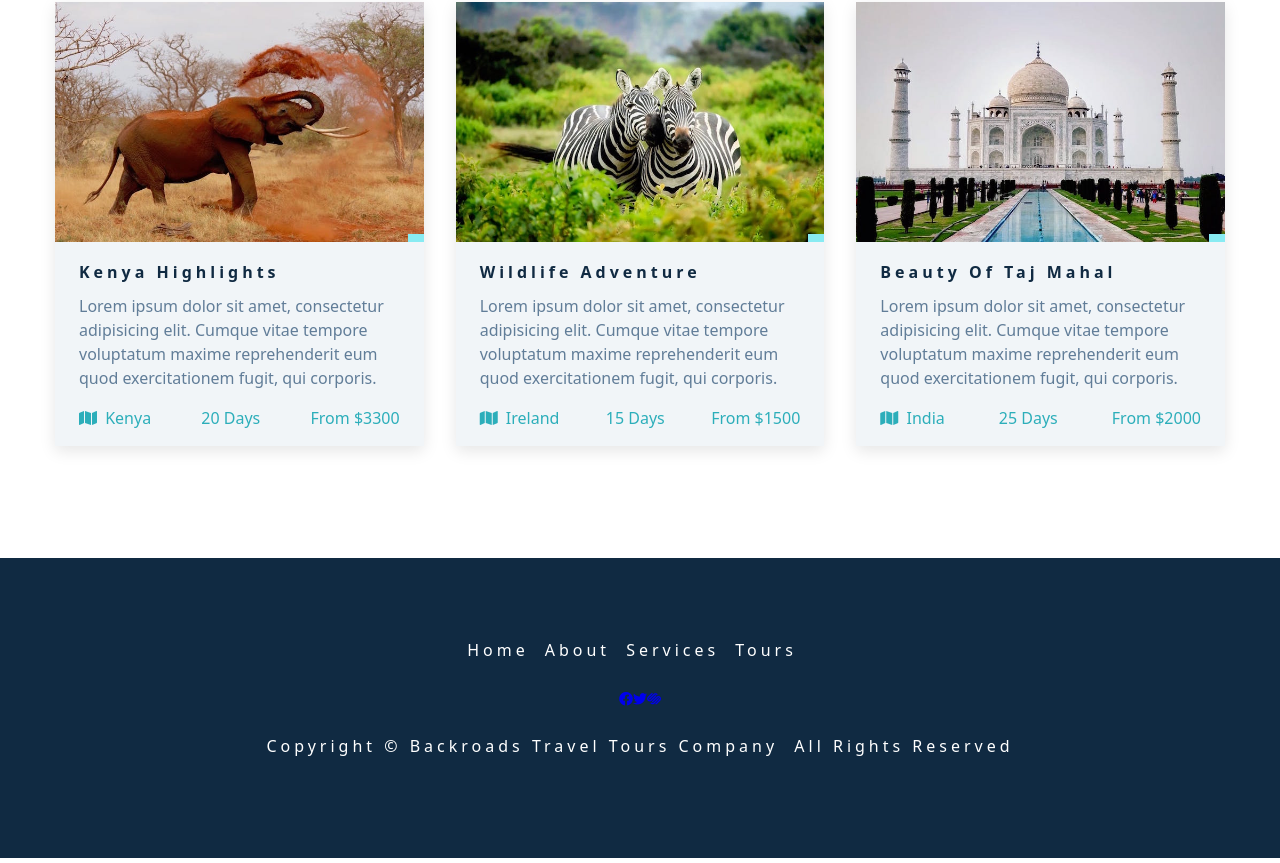
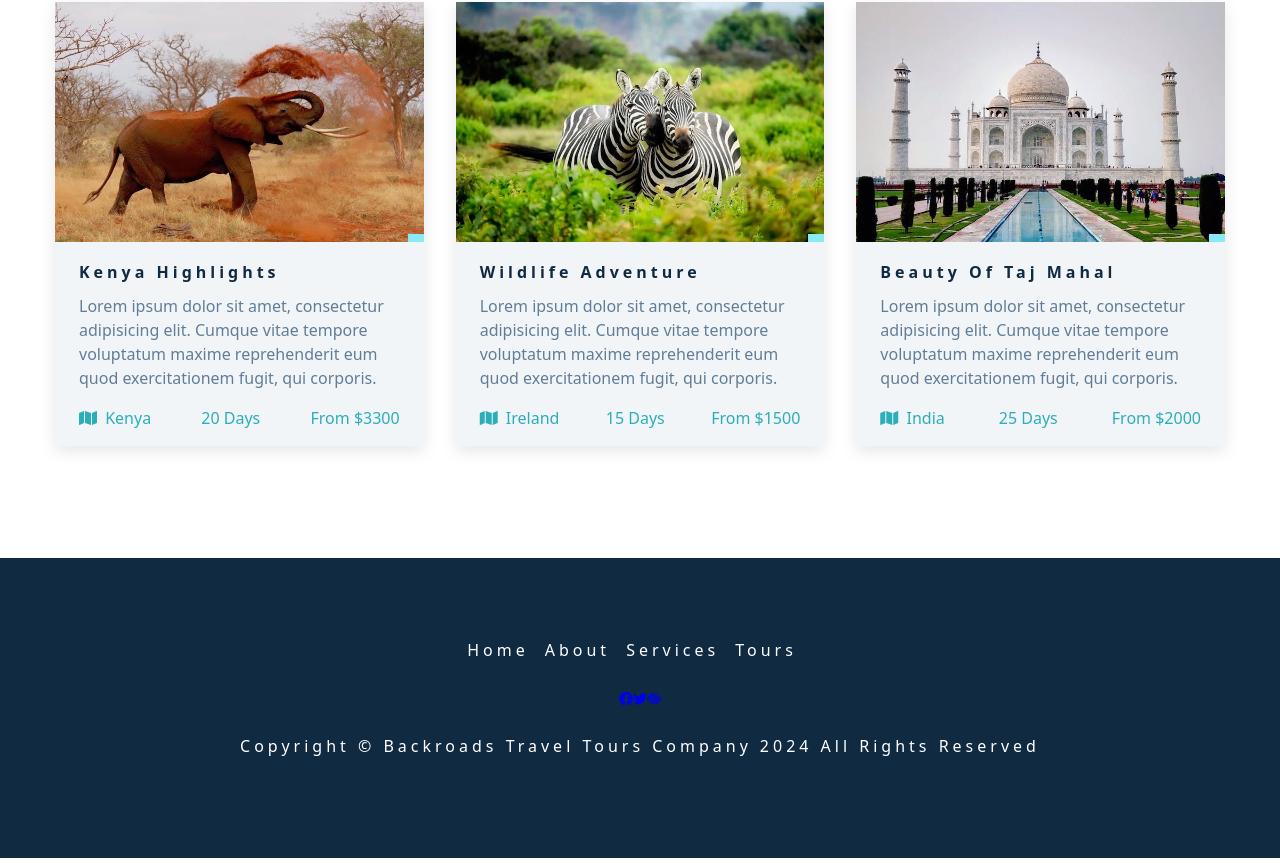
Before and after one commit to Boopalan-d3v/Learn-React, a React (Create React App) app in the folder backroads-app/: page / in a window 1280 px wide. Shown: the part 2561-3424 px from the top of the page. Built offline with nearby package versions, Linux system fonts and the light colour scheme.

Commit message:
add rel=noreferrer if target= blank

```diff
--- a/backroads-app/src/components/About.js
+++ b/backroads-app/src/components/About.js
@@ -28,7 +28,7 @@ export const About = () => {
           quisquam harum nam cumque temporibus explicabo dolorum sapiente odio
           unde dolor?
         </p>
-        <a href="#" className="btn">read more</a>
+        <a href="#about" className="btn">read more</a>
       </article>
     </div>
   </section>
--- a/backroads-app/src/components/Footer.js
+++ b/backroads-app/src/components/Footer.js
@@ -17,7 +17,7 @@ export const Footer = () => {
     {
       SocialLinks.map((link) => {
         return (<li key={link.id}>
-          <a href={link.href} target="_blank" className="nav-icon">
+          <a href={link.href} target="_blank" rel="noreferrer"className="nav-icon">
             <i className={link.className}></i>
           </a>
           </li>)
@@ -26,7 +26,7 @@ export const Footer = () => {
     </ul>
     <p className="copyright">
       copyright &copy; Backroads travel tours company
-      <span id="date"></span> all rights reserved
+      <span id="date">{new Date().getFullYear()}</span> all rights reserved
     </p>
    </footer>
   </div>
--- a/backroads-app/src/components/Navbar.js
+++ b/backroads-app/src/components/Navbar.js
@@ -12,7 +12,7 @@ function Navbar() {
             <i className="fas fa-bars"></i>
           </button>
         </div>
-        {/* left this comment on purpose */}
+
         <ul className="nav-links" id="nav-links">
           {
             PageLinks.map((link) => {
@@ -27,7 +27,7 @@ function Navbar() {
           {
             SocialLinks.map((link) => {
               return (<li key={link.id}>
-                  <a href={link.href} target="_blank" className="nav-icon">
+                  <a href={link.href} target="_blank" rel='noreferrer' className="nav-icon">
                     <i className={link.className}></i>
                   </a>
                 </li>)
```
